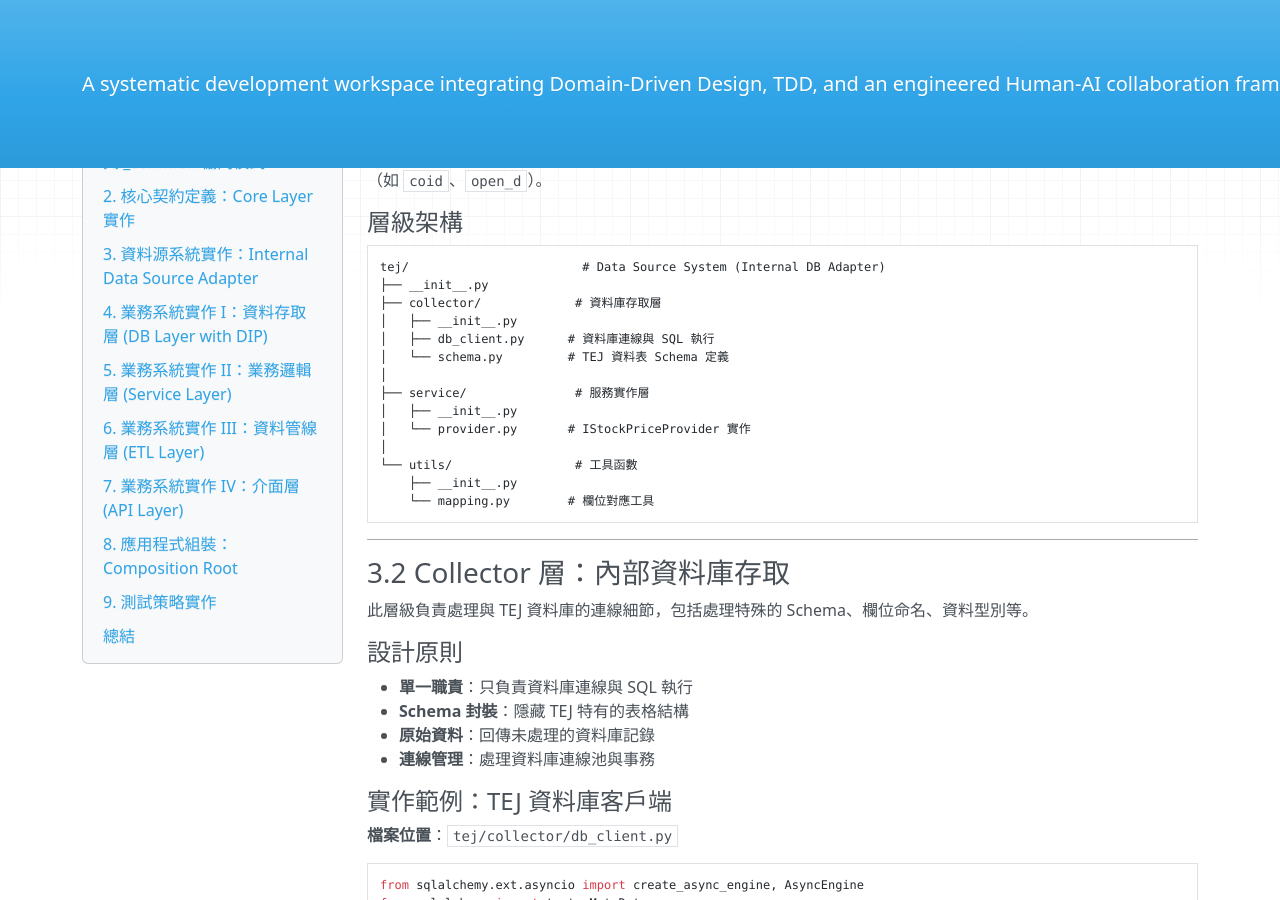
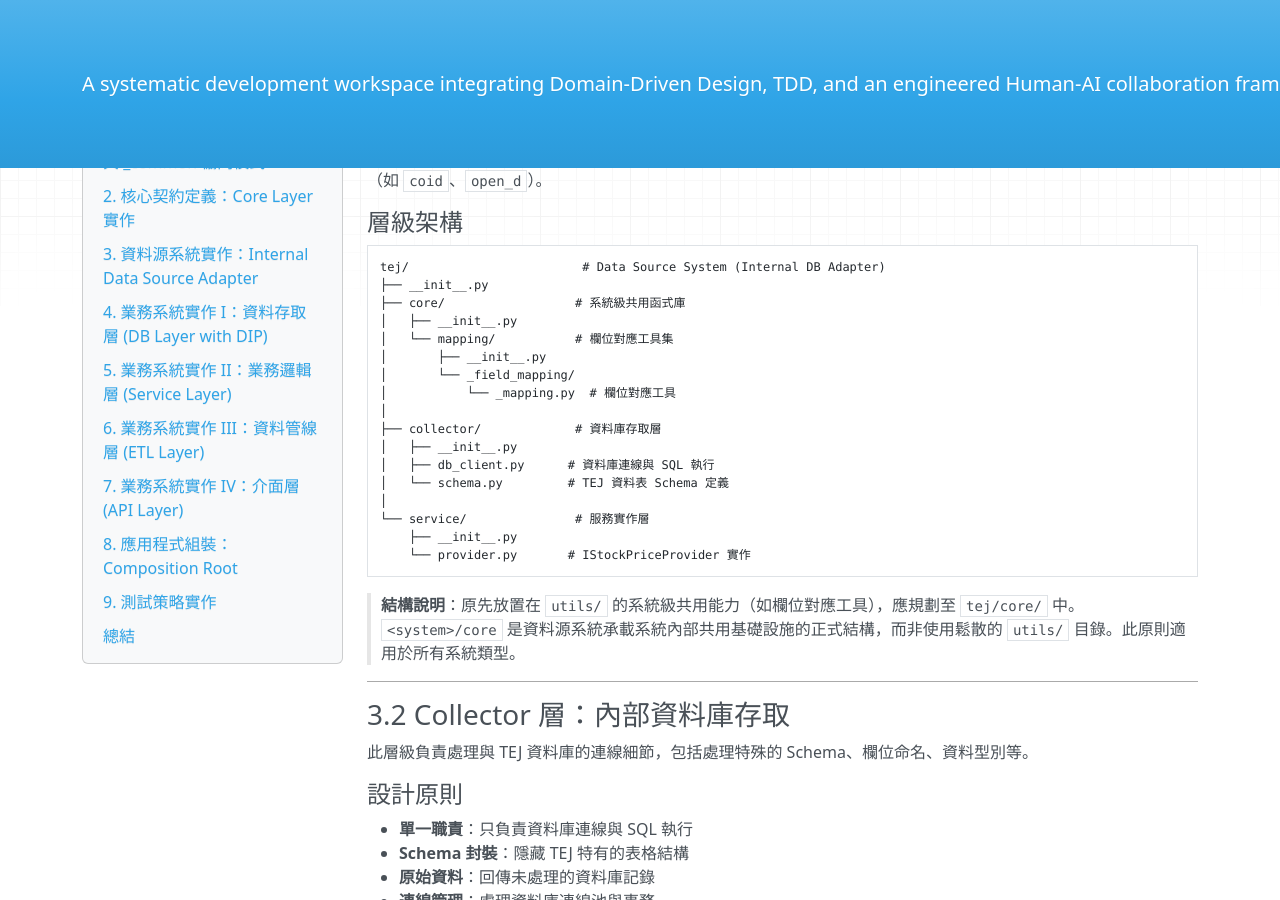
Before and after one commit to Wanini0209/wBiSaProj, an MkDocs documentation site: the page built from docs/GUIDE_ARCHITECTURE.md, in a window 1280 px wide and 900 px high, scrolled down 18167 px. Built offline with MkDocs 1.6.1, drawn with Linux system fonts in a browser that asks for light colours; nearby versions of some CDN libraries.

Commit message:
docs(project): update architecture guides with system core examples
Align implementation guides with the unified principle that
<system>/core is a universal structure concept.

Changes to GUIDE_ARCHITECTURE.md:
- Replace tej/utils/ with tej/core/mapping/ in TEJ structure
  example to demonstrate proper system core usage

Changes to GUIDE_ARCHITECTURE-WORKFLOW.md:
- Add supplementary section with data source system core
  Library Feature workflow examples (e.g.,
  feature/tej/core/mapping/legacy-column-map)

````diff
--- a/docs/GUIDE_ARCHITECTURE.md
+++ b/docs/GUIDE_ARCHITECTURE.md
@@ -963,19 +963,24 @@ class BusinessLogicError(CoreError):
 ```text
 tej/                        # Data Source System (Internal DB Adapter)
 ├── __init__.py
+├── core/                  # 系統級共用函式庫
+│   ├── __init__.py
+│   └── mapping/           # 欄位對應工具集
+│       ├── __init__.py
+│       └── _field_mapping/
+│           └── _mapping.py  # 欄位對應工具
+│
 ├── collector/             # 資料庫存取層
 │   ├── __init__.py
 │   ├── db_client.py      # 資料庫連線與 SQL 執行
 │   └── schema.py         # TEJ 資料表 Schema 定義
 │
-├── service/               # 服務實作層
-│   ├── __init__.py
-│   └── provider.py       # IStockPriceProvider 實作
-│
-└── utils/                 # 工具函數
+└── service/               # 服務實作層
     ├── __init__.py
-    └── mapping.py        # 欄位對應工具
-```
+    └── provider.py       # IStockPriceProvider 實作
+```
+
+> **結構說明**：原先放置在 `utils/` 的系統級共用能力（如欄位對應工具），應規劃至 `tej/core/` 中。`<system>/core` 是資料源系統承載系統內部共用基礎設施的正式結構，而非使用鬆散的 `utils/` 目錄。此原則適用於所有系統類型。
 
 -----
 
````
Also changed, not shown: docs/GUIDE_ARCHITECTURE-WORKFLOW.md (+16 -0 lines).
